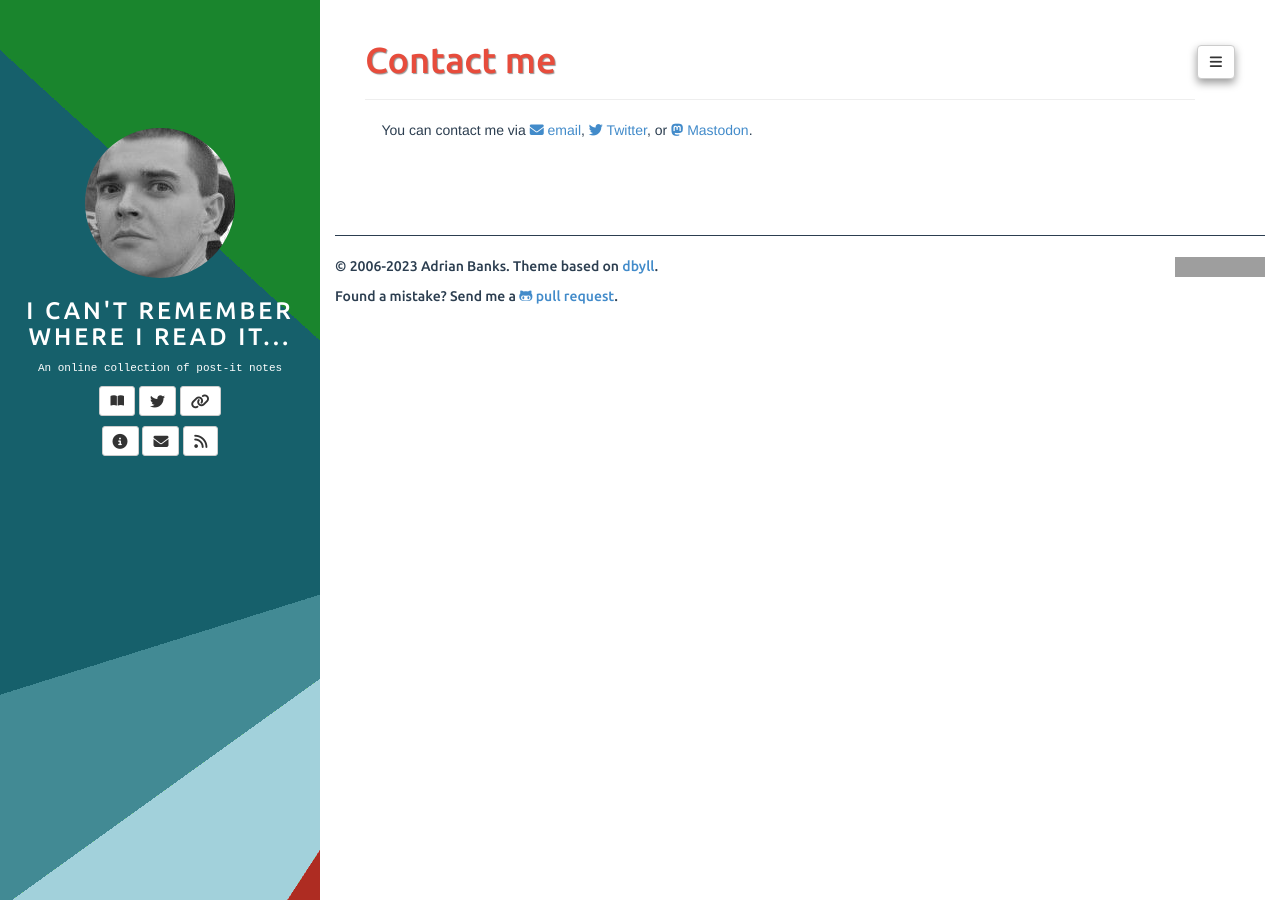
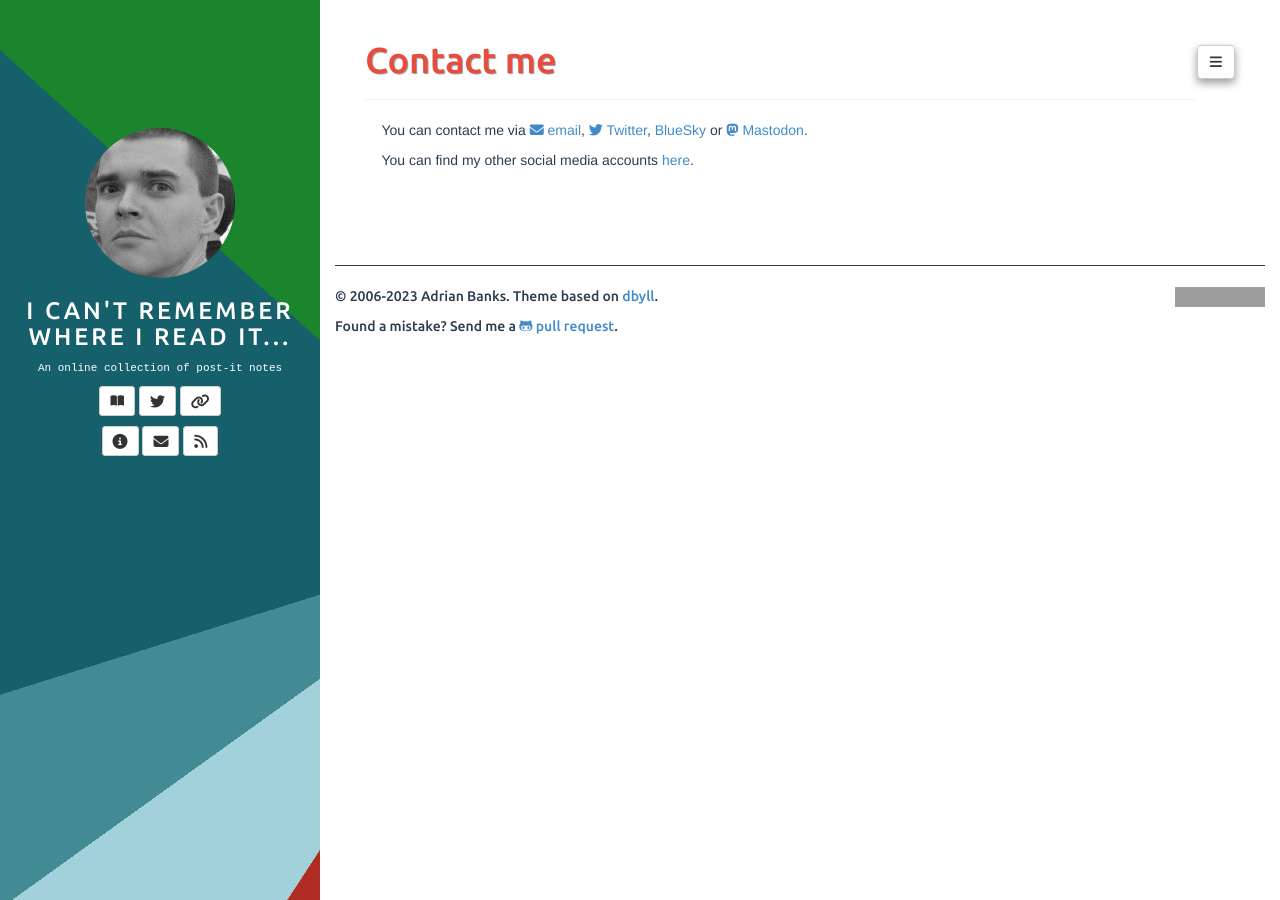
Before and after one commit to adrianbanks/adrianbanks.github.io, a Jekyll site: the page built from contact.md, in a window 1280 px wide. Built offline with Jekyll 4.4.1, drawn with Linux system fonts in a browser that asks for light colours; grey boxes are pictures that could not be loaded.

Commit message:
Add some contact links

```diff
--- a/contact.md
+++ b/contact.md
@@ -4,4 +4,6 @@ title: Contact me
 group: navigation
 ---
 
-You can contact me via [<i class="fa fa-envelope"></i> email](mailto:websitecontact@adrianbanks.co.uk), [<i class="fa fa-brands fa-twitter"></i> Twitter](https://twitter.com/adrianbanks), or [<i class="fa fa-brands fa-mastodon"></i> Mastodon](https://mastodon.social/@adrianbanks).
+You can contact me via [<i class="fa fa-envelope"></i> email](mailto:websitecontact@adrianbanks.co.uk), [<i class="fa fa-brands fa-twitter"></i> Twitter](https://twitter.com/adrianbanks), [BlueSky](https://bsky.app/profile/adrianbanks.bsky.social) or [<i class="fa fa-brands fa-mastodon"></i> Mastodon](https://mastodon.social/@adrianbanks).
+
+You can find my other social media accounts [here](https://linktr.ee/adrianbanks).
```
